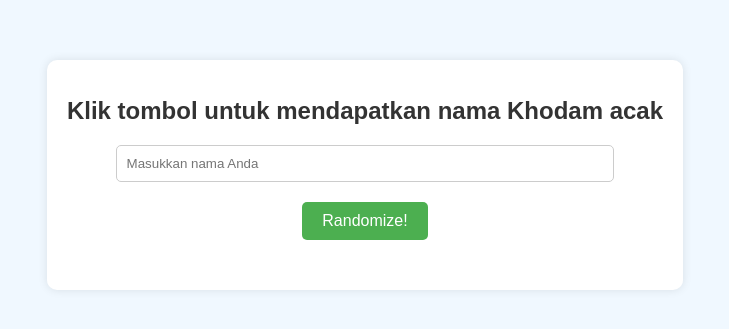
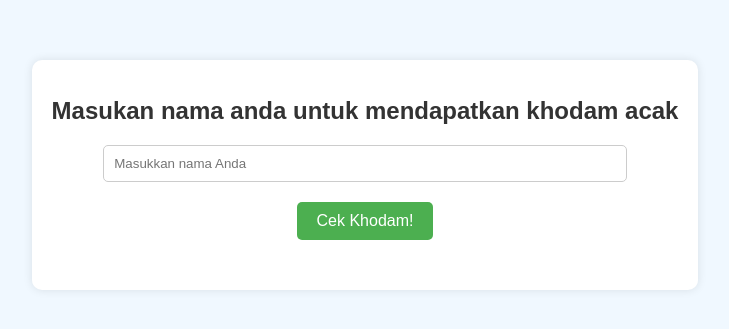
Before and after one commit to Satrioz/Satorioz.github.io, a plain HTML site: page index.html in a window 1280 px wide. Shown: the part 225-554 px from the top of the page, without its empty margins (275-1004 px from the left). Drawn offline with Linux system fonts and the light colour scheme.

Commit message:
ubah bagian parahrap dan tobmol

```diff
--- a/index.html
+++ b/index.html
@@ -8,9 +8,9 @@
   </head>
   <body>
     <div class="container">
-      <h1>Klik tombol untuk mendapatkan nama Khodam acak</h1>
+      <h1>Masukan nama anda untuk mendapatkan khodam acak</h1>
       <input type="text" id="userName" placeholder="Masukkan nama Anda" />
-      <button id="randomizeButton">Randomize!</button>
+      <button id="randomizeButton">Cek Khodam!</button>
       <p id="randomKhodam"></p>
       <p id="khodamExplanation"></p>
     </div>
```
